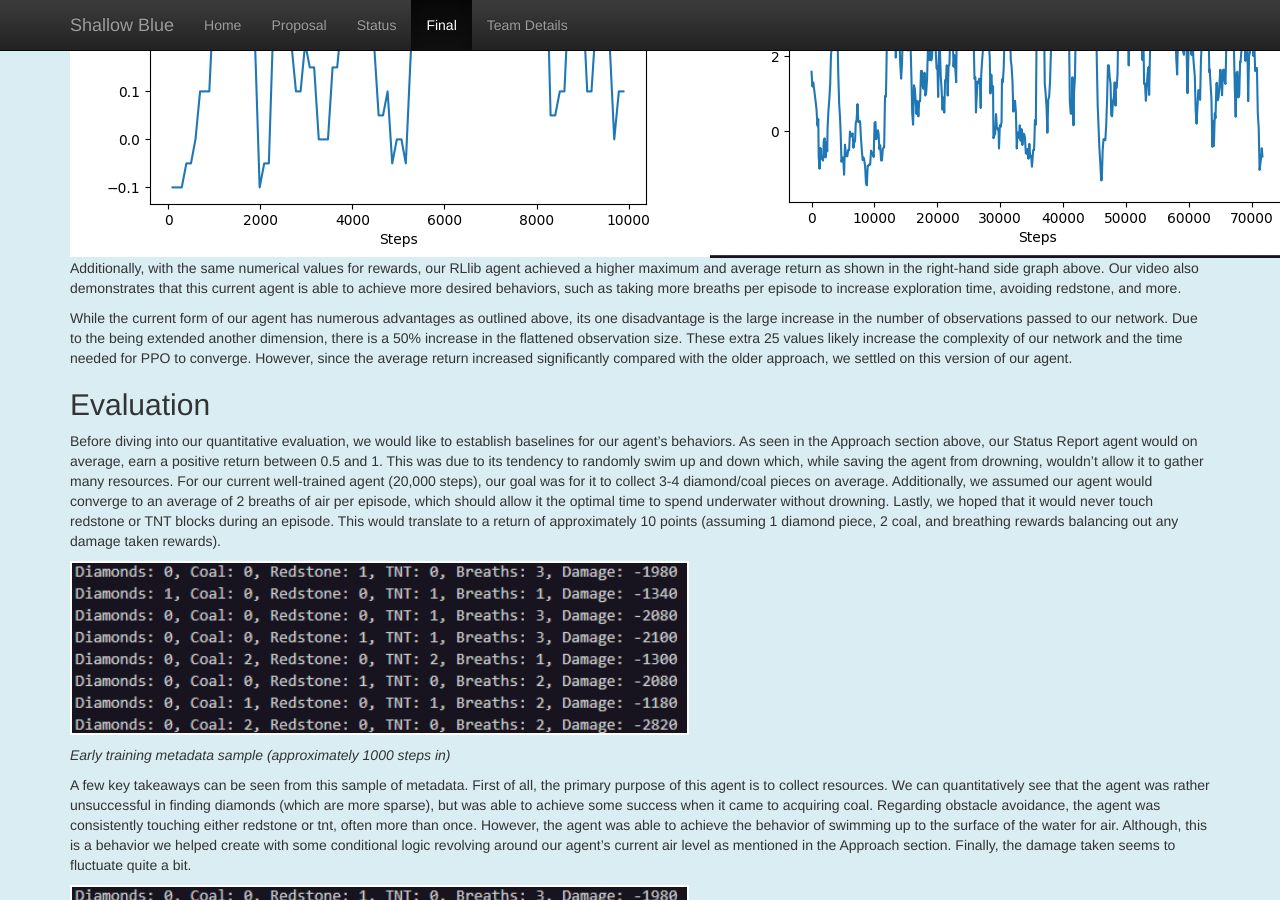
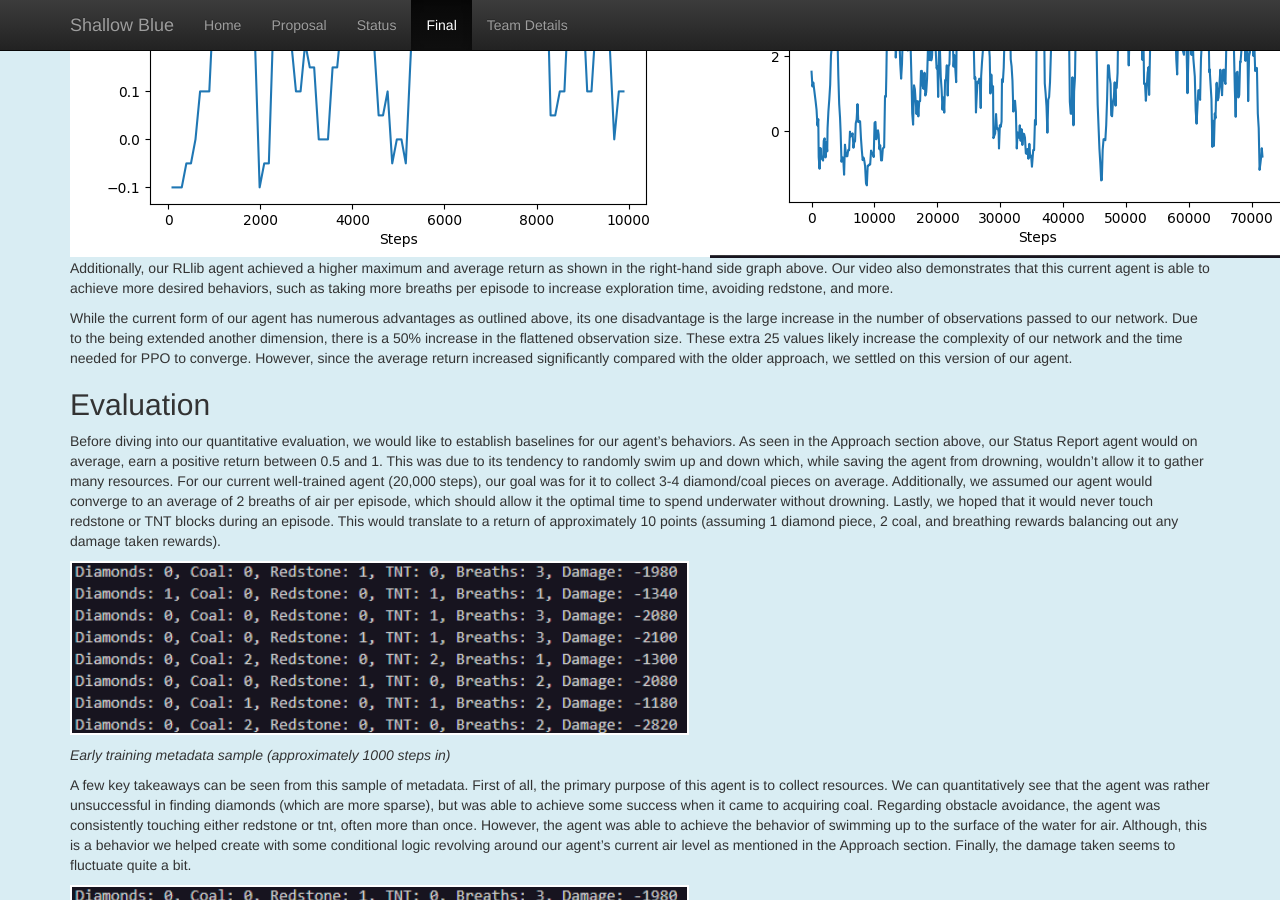
Before and after one commit to ChaseChipres/ShallowBlue, a Jekyll site: the page built from docs/final.md, in a window 1280 px wide and 900 px high, scrolled down 2877 px. Built offline with Jekyll 4.4.1, drawn with Linux system fonts in a browser that asks for light colours; formulas are drawn with MathJax 3.

Commit message:
Update final.md

```diff
--- a/docs/final.md
+++ b/docs/final.md
@@ -57,7 +57,7 @@ The main baseline we compared this version of our agent to was the one used for
 | :--------------------------: | :--------------------------: |
 | ![](img/Status_report_return_graph.png) | ![](img/final_report_returns.png) |
 
-Additionally, with the same numerical values for rewards, our RLlib agent achieved a higher maximum and average return as shown in the right-hand side graph above. Our video also demonstrates that this current agent is able to achieve more desired behaviors, such as taking more breaths per episode to increase exploration time, avoiding redstone, and more.
+Additionally, our RLlib agent achieved a higher maximum and average return as shown in the right-hand side graph above. Our video also demonstrates that this current agent is able to achieve more desired behaviors, such as taking more breaths per episode to increase exploration time, avoiding redstone, and more.
 
 While the current form of our agent has numerous advantages as outlined above, its one disadvantage is the large increase in the number of observations passed to our network. Due to the <ObservationFromGrid> being extended another dimension, there is a 50% increase in the flattened observation size. These extra 25 values likely increase the complexity of our network and the time needed for PPO to converge. However, since the average return increased significantly compared with the older approach, we settled on this version of our agent.
 <br/>
```
